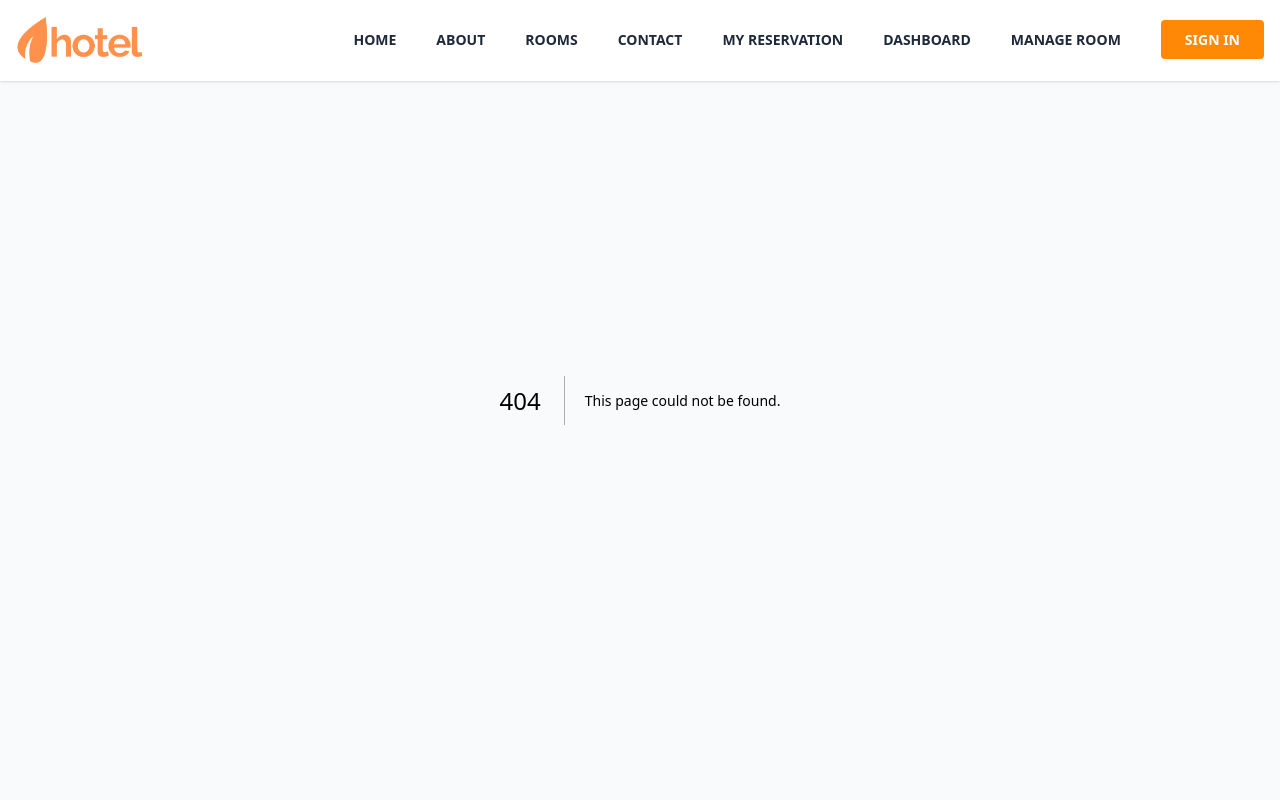
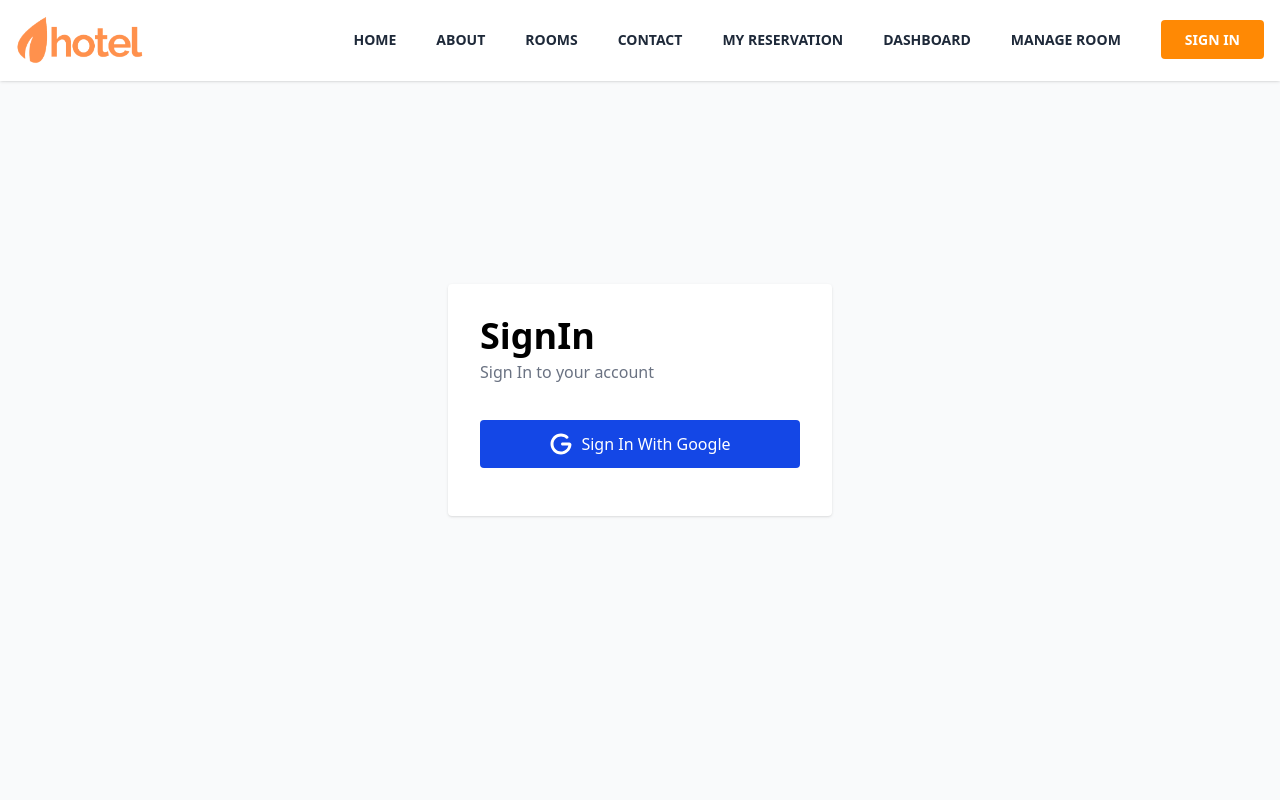
Before and after one commit to Jessenjavier7/hotel-booking, a Next.js app: page /signin in a window 1280 px wide. Before the commit this address had no page. Shown: the top 800 px of the page. Built offline with nearby package versions, Linux system fonts and the light colour scheme.

Commit message:
add LoginGoogleButton

```diff
--- /dev/null
+++ b/app/components/login-button.tsx
@@ -0,0 +1,12 @@
+import React from "react";
+
+import { FaG } from "react-icons/fa6";
+
+export const LoginGoogleButton = () => {
+  return (
+    <div className="flex items-center justify-center gap-2 w-full bg-blue-700 text-white font-medium py-3 px-6 text-base rounded-sm hover:bg-blue-600 cursor-pointer">
+      <FaG className="size-6" />
+      Sign In With Google
+    </div>
+  );
+};
--- /dev/null
+++ b/app/signin/page.tsx
@@ -0,0 +1,25 @@
+import React from "react";
+import { Metadata } from "next";
+import { LoginGoogleButton } from "../components/login-button";
+
+export const metadata: Metadata = {
+  title: "Sign In",
+};
+
+const SignInPage = () => {
+  return (
+    <div className="min-h-screen flex items-center">
+      <div className="bg-white w-96 mx-auto rounded-sm shadow p-8">
+        <h1 className="text-4xl font-bold mb-1">SignIn</h1>
+        <p className="font-medium mb-5 text-gray-500">
+          Sign In to your account
+        </p>
+        <div className="py-4 text-center">
+          <LoginGoogleButton />
+        </div>
+      </div>
+    </div>
+  );
+};
+
+export default SignInPage;
```
